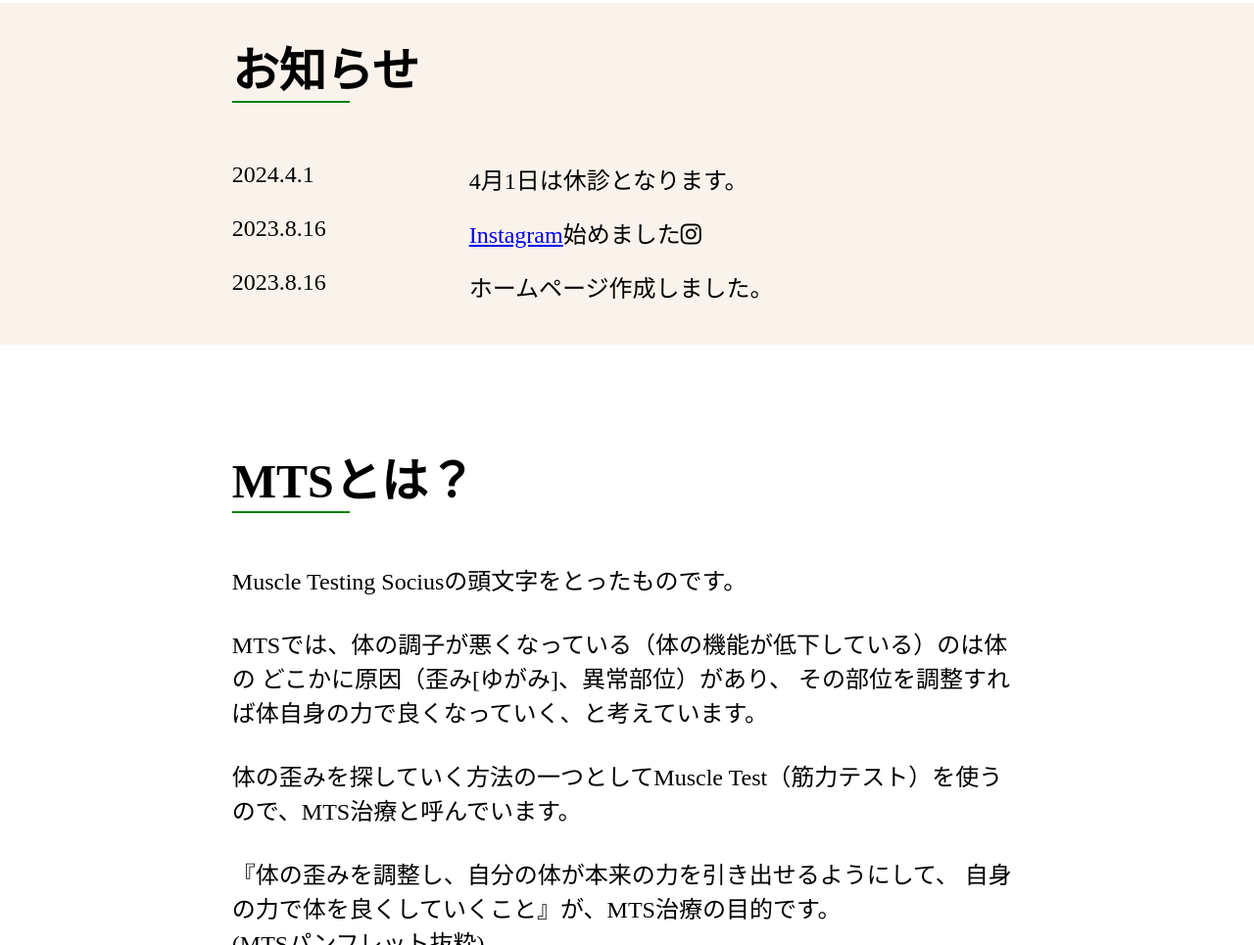
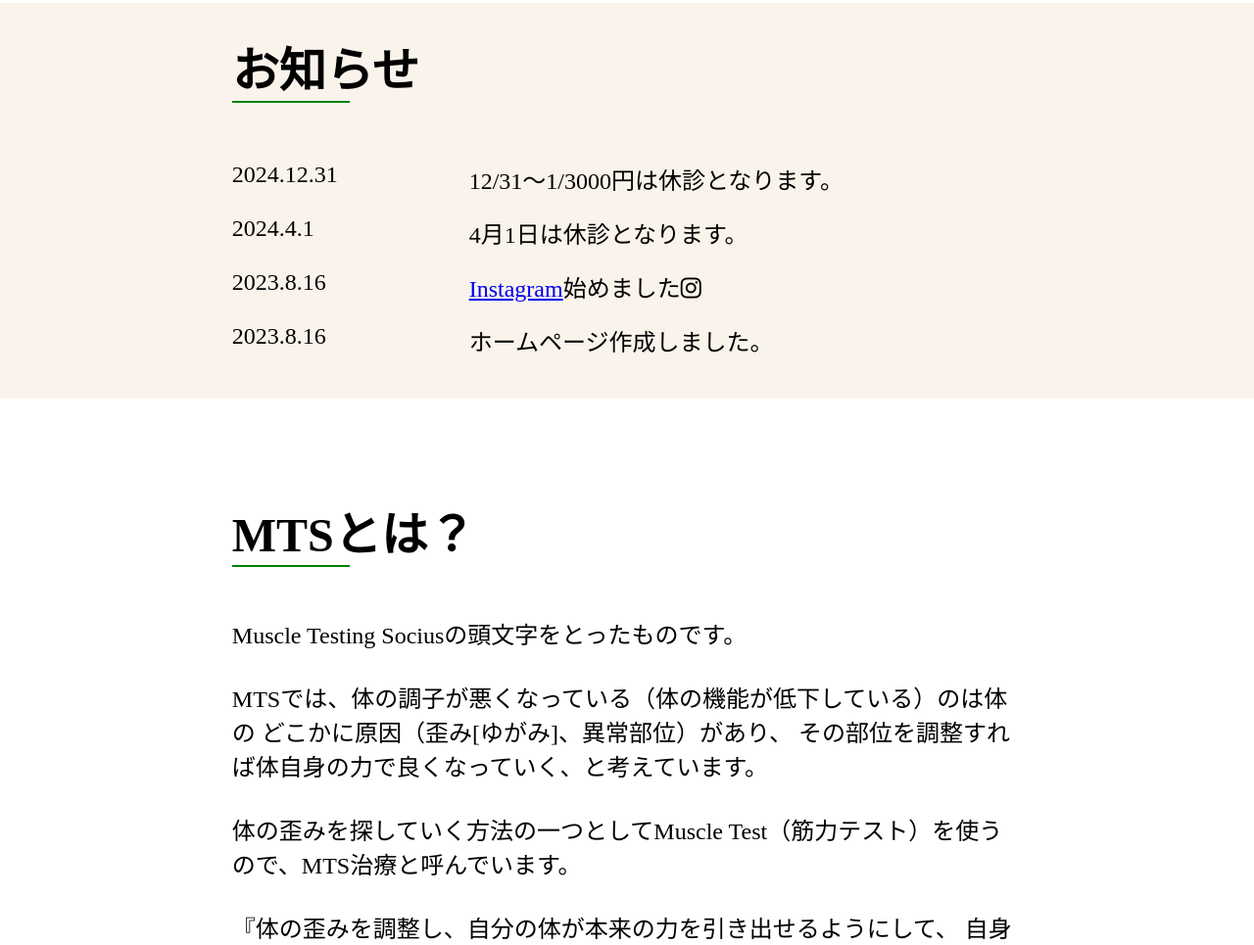
Before and after one commit to chihokoku/mts, a plain HTML site: page index.html in a window 1280 px wide. Shown: the part 867-1832 px from the top of the page at 98% size. Drawn offline with Linux system fonts and the light colour scheme; some packages are replaced by stand-ins of ours.

Commit message:
modefied:news

```diff
--- a/index.html
+++ b/index.html
@@ -87,6 +87,8 @@
             <h2>お知らせ</h2>
             <span class="border"></span>
             <dl>
+              <dt>2024.12.31</dt>
+              <dd>12/31〜1/3000円は休診となります。</dd>
               <dt>2024.4.1</dt>
               <dd>4月1日は休診となります。</dd>
               <dt>2023.8.16</dt>
```
